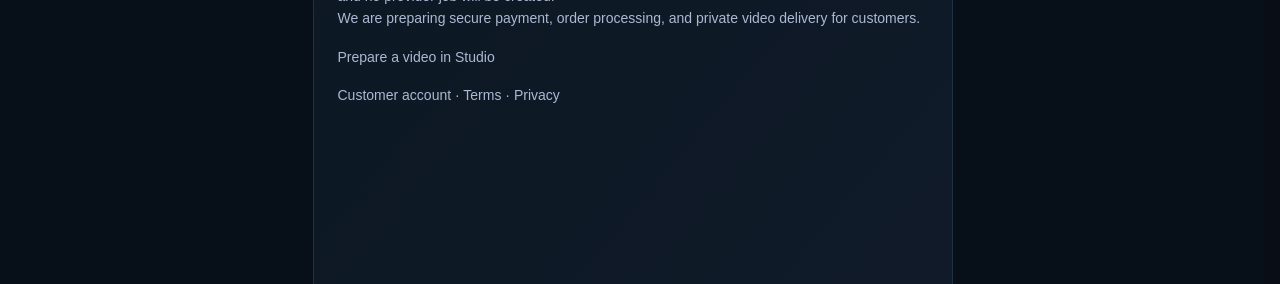
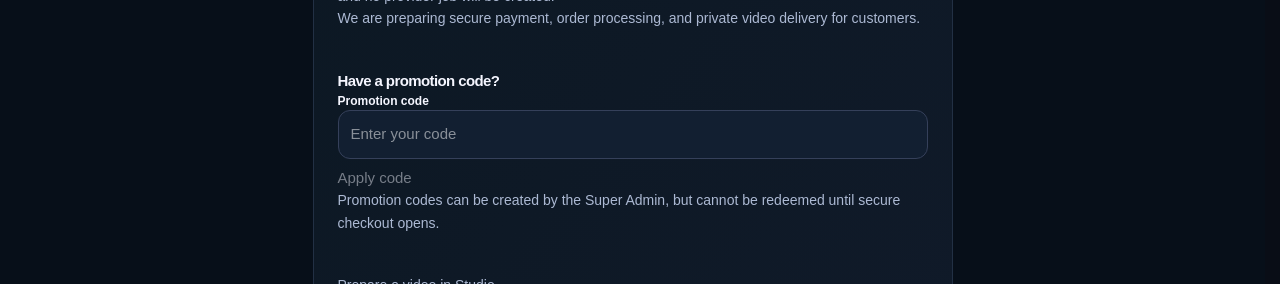
Before and after one commit to bernhardtmuellergermany-maker/singmotion-ai, a Next.js app: page /checkout in a window 1280 px wide. Shown: the part 315-599 px from the top of the page. Built offline with nearby package versions, Linux system fonts and the light colour scheme; no server answers.

Commit message:
feat(promo): show clear promo entry slot in gated customer checkout

```diff
--- a/app/(site)/checkout/page.tsx
+++ b/app/(site)/checkout/page.tsx
@@ -18,6 +18,21 @@ export default function Page() {
             <p>We are preparing secure payment, order processing, and private video delivery for customers.</p>
           </section>
         ) : null}
+        <section aria-labelledby="promo-heading" style={{marginBlock:"1.5rem"}}>
+          <h2 id="promo-heading">Have a promotion code?</h2>
+          <label htmlFor="promotion-code">Promotion code</label>
+          <div style={{display:"flex",gap:8,flexWrap:"wrap"}}>
+            <input id="promotion-code" type="text" placeholder="Enter your code"
+              autoComplete="off" maxLength={40} disabled={!readiness.readyForPaidOrders}
+              aria-describedby="promotion-status"/>
+            <button type="button" disabled>Apply code</button>
+          </div>
+          <p id="promotion-status">
+            {readiness.readyForPaidOrders
+              ? "Promotional checkout validation is not yet activated."
+              : "Promotion codes can be created by the Super Admin, but cannot be redeemed until secure checkout opens."}
+          </p>
+        </section>
         <p><Link href="/studio">Prepare a video in Studio</Link></p>
         <p><Link href="/signin">Customer account</Link> · <Link href="/terms">Terms</Link> · <Link href="/privacy">Privacy</Link></p>
       </main>
```
